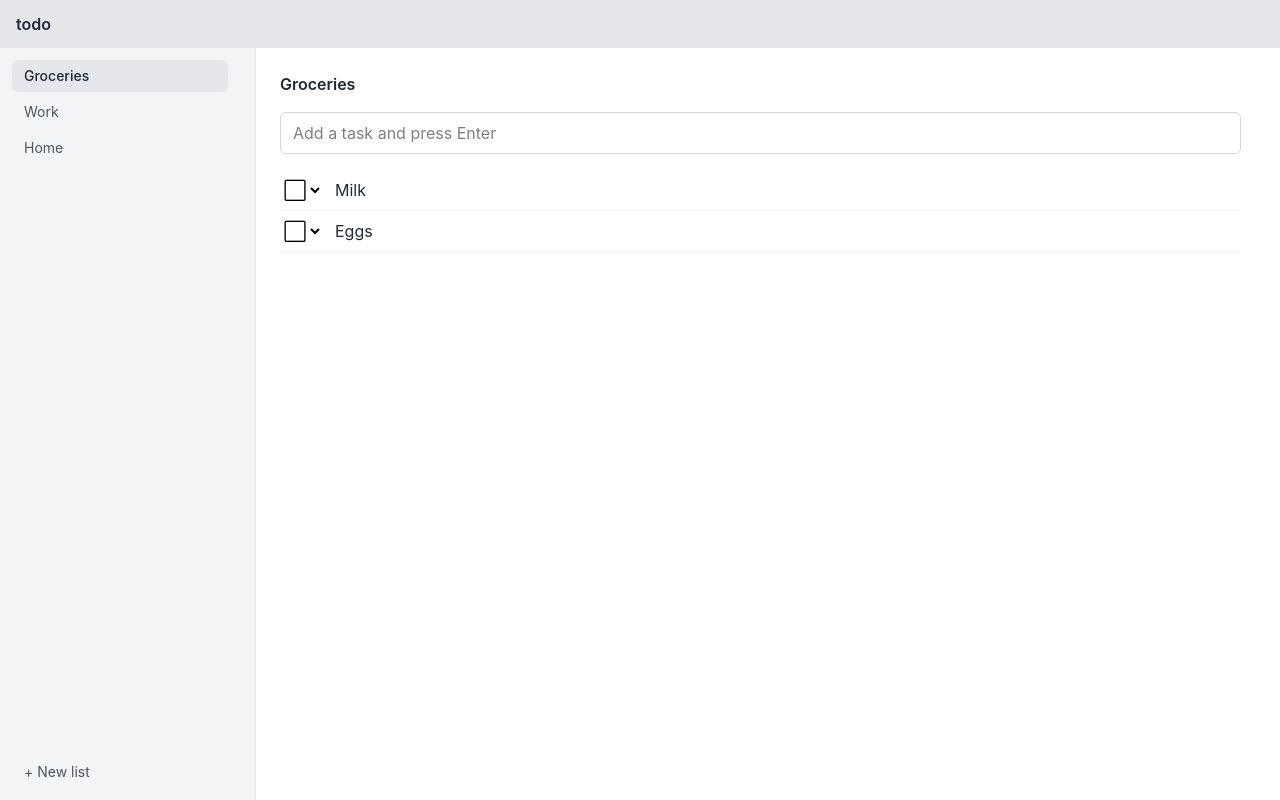
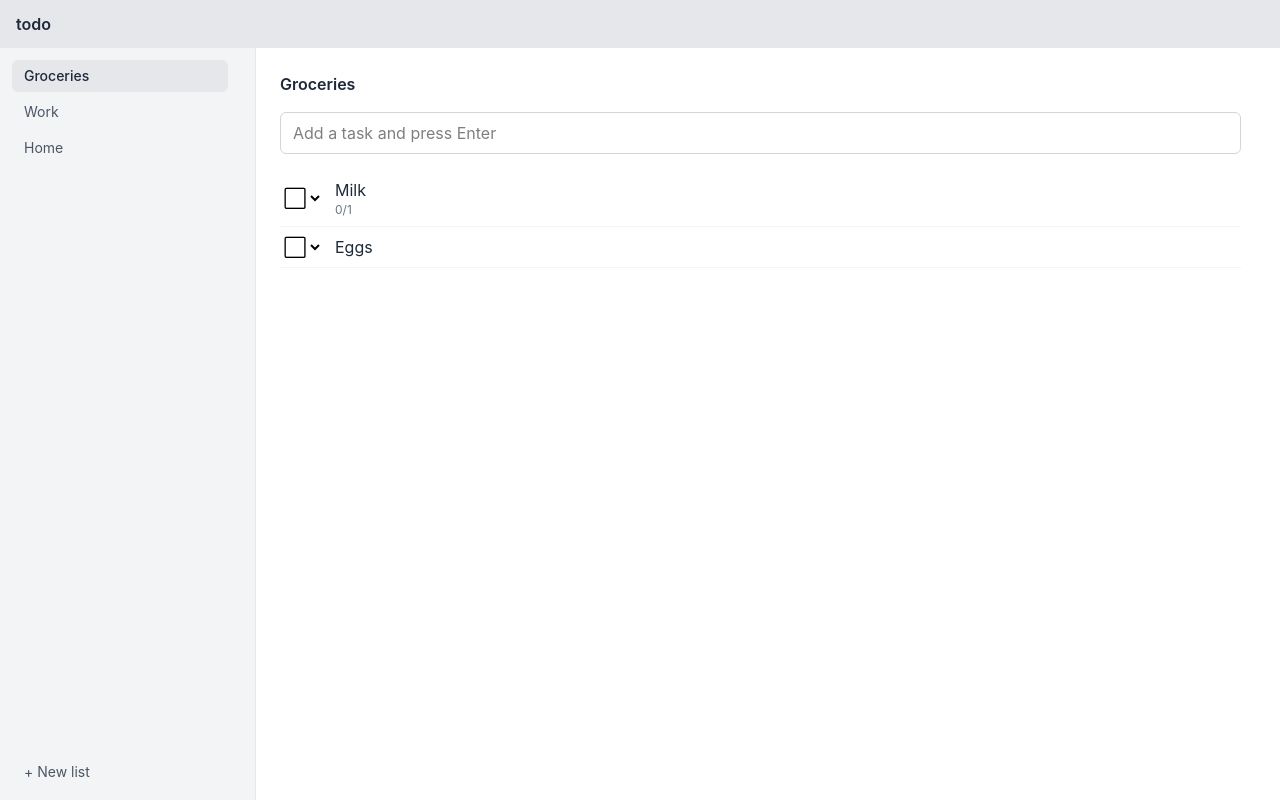
Before and after one commit to willdufault/clover, a React (Vite) app: page / in a window 1280 px wide. Built offline with nearby package versions, Linux system fonts and the light colour scheme.

Commit message:
feat: show subtask count in task row
Co-Authored-By: Claude Sonnet 5.5 <noreply@anthropic.com>

```diff
--- a/src/App.tsx
+++ b/src/App.tsx
@@ -312,8 +312,14 @@ export default function App() {
           >
             {task.text}
           </span>
-          {(task.due || task.priority) && (
+          {(task.subtasks.length > 0 || task.due || task.priority) && (
             <div className="flex gap-3">
+              {task.subtasks.length > 0 && (
+                <span className="text-xs text-gray-500">
+                  {task.subtasks.filter((s) => s.done).length}/
+                  {task.subtasks.length}
+                </span>
+              )}
               {task.due && (
                 <span className={dueClass(task.due)}>
                   Due {formatDue(task.due)}
```
Also changed, not shown: 1 other file (tests, documents, lock files or other folders).
